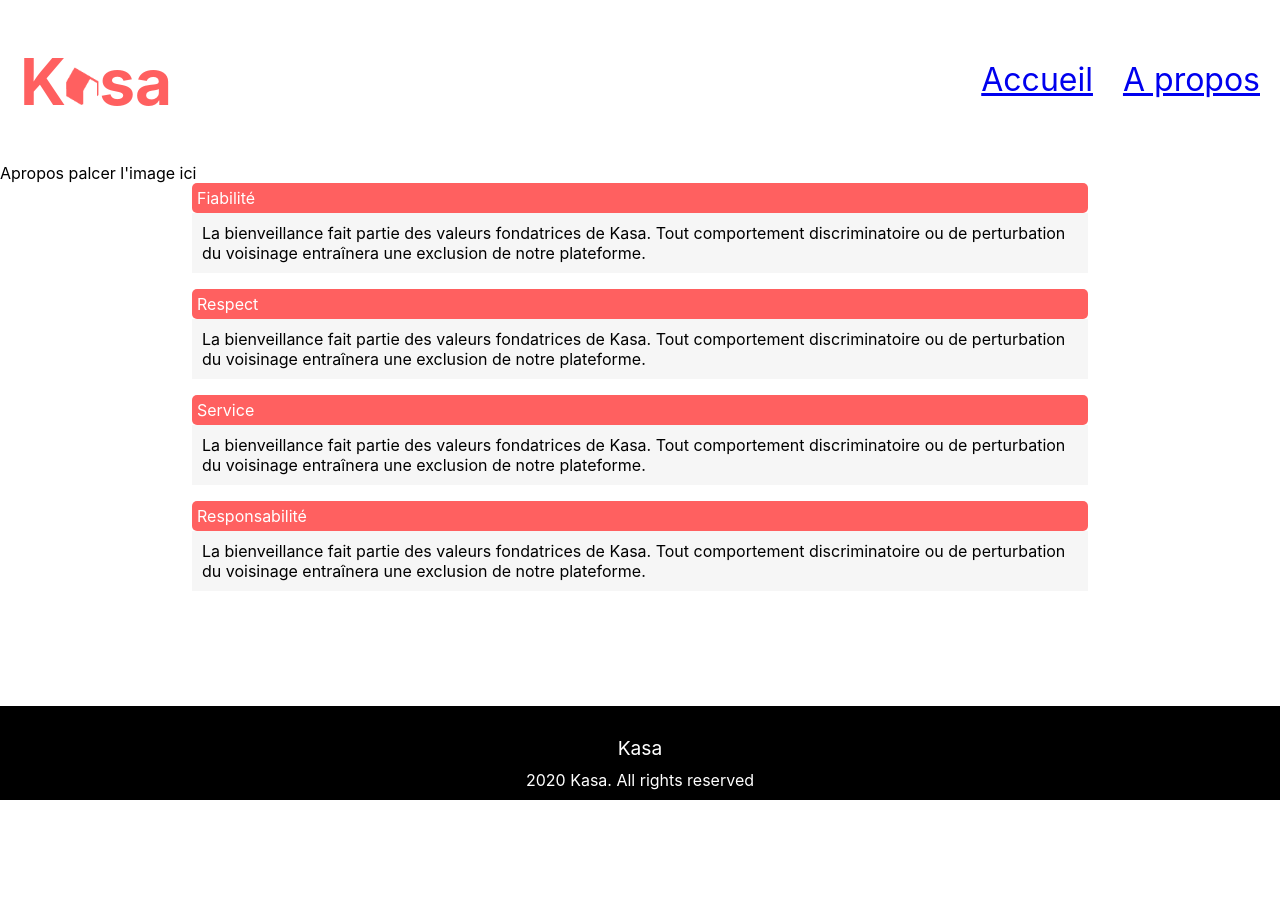
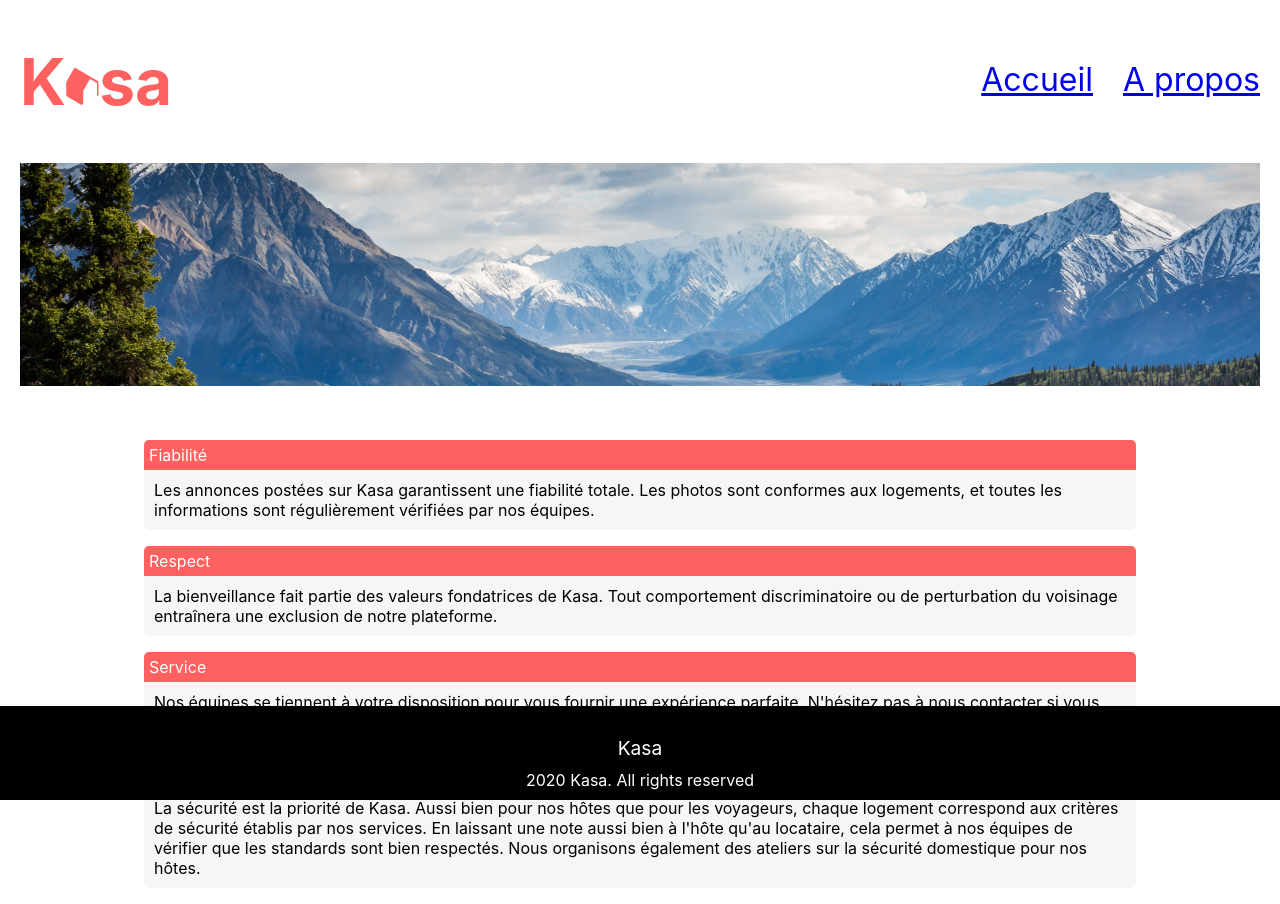
Before and after one commit to chani-js/Kasa, a React (Create React App) app: page /Apropos in a window 1280 px wide. Before the commit the page ends 800 px from the top, so only its background shows below. Built offline with nearby package versions, Linux system fonts and the light colour scheme.

Commit message:
bug fix and css

```diff
--- a/src/components/Cards.js
+++ b/src/components/Cards.js
@@ -5,7 +5,15 @@ import React from 'react'
 class Cards extends React.Component {
 render () {
 
-    return   <div className="card-container">{mock.map(card=><Card data={card} key={card.id} /> )}</div>
+    return   <div className="page-card">
+                <div className="entete-img">
+                    <img src="nav.png" alt="entete nav"></img>
+                    <div class="texte_centrer">Chez vous, partout et ailleurs</div>
+                </div>
+                <div className="card-container">
+                    {mock.map(card=><Card data={card} key={card.id} /> )}
+                </div>
+            </div>
  }
 }
  export default Cards
--- a/src/components/css/card.css
+++ b/src/components/css/card.css
@@ -41,13 +41,30 @@
 }
 
 @media only screen and (min-width: 1023px) {
+    .page-card{
+        width: 1240px;
+        margin: auto;
+    }
+    .entete-img img{
+        border-radius: 10px;
+        margin-bottom: 20px;
+        position: relative;
+        text-align: center;
+    }
+    .texte_centrer {
+        position: absolute;
+        top: 25%;
+        left: 30%;
+        color: white;
+        font-size: 4em;
+}
     .card-container{
-        width: 1240px;
+
         display: flex;
         flex-direction: row;
         flex-wrap: wrap;
         background-color: #f6f6f6;
-        margin: auto;
+
         border-radius: 10px;
         padding: 30px;
         padding-bottom: 100px;
--- a/src/components/css/logement.css
+++ b/src/components/css/logement.css
@@ -9,10 +9,13 @@ Logement .logement{
     border-radius: 10px;
     margin: auto;
 }
-Logement .titre,.location{
+.titre-logement,.location{
     margin: 0;
     background-color: white;
-    color: #ff6060;
+    color: #ff6060 ;
+}
+.titre-logement{
+    font-size: 2em;
 }
 .description-container{
     display: flex;
@@ -36,4 +39,46 @@ Logement .titre,.location{
 }
 .equipement-list{
     color: #ff6060;
+    background-color: #f6f6f6;
+    display: flex;
+    flex-direction: column;
+    border-radius: 10px;
+    padding: 20px 0 20px 10px;
 }
+.tags{
+    display: flex;
+    flex-direction: row;
+    margin: 20px 0 20px 0;
+}
+.tags span{
+    background-color: #ff6060;
+    border-radius: 10px;
+    color: white;
+    padding: 3px 20px 3px 20px;
+    margin-right: 10px;
+}
+.container-infos{
+    display: flex;
+    flex-direction: row;
+    justify-content: space-between;
+}
+.infos-rate{
+    width: 20%;
+    padding: 20px;
+}
+.name{
+    display: flex;
+    flex-direction: row;
+    justify-content: space-between;
+}
+.name-place{
+    position: relative;
+    top: 50px;
+    color: #ff6060;
+    font-size: 1.3em;
+}
+.infos-rate img{
+    object-fit: cover;
+    width: 120px;
+    border-radius: 100px;
+}
--- a/src/components/css/nav.css
+++ b/src/components/css/nav.css
@@ -28,12 +28,15 @@
     .accueil{
         margin-right: 30px;
     }
-    .link{
+    .link {
         position: relative;
         top: 60px;
         right: 0;
         font-size: 2em;
         color: #ff6060;
+    }
+    Link{
+        text-decoration: none;
     }
     .logo{
         width: 20%;
--- a/src/components/css/propos.css
+++ b/src/components/css/propos.css
@@ -1,10 +1,18 @@
-.container{
-    width: 70%;
+.container-principal{
+    width: 1240px;
     margin: auto;
 }
-.titre{
+.container-margin{
+    margin-top: 50px;
+}
+.container-bloc{
+    width: 80%;
+    margin: auto;
+}
+
+ .titre{
     background-color: #ff6060;
-    border-radius: 5px;
+    border-radius: 5px 5px 0px 0px;
     margin: auto;
     padding: 5px;
     color: white;
@@ -15,4 +23,5 @@ p{
     padding: 10px;
     font-size: 1em;
     margin-top:0 ;
+    border-radius: 0px 0px 5px 5px;
 }
--- a/src/components/pages/Apropos.js
+++ b/src/components/pages/Apropos.js
@@ -5,30 +5,36 @@ class  Apropos extends React.Component {
 
 render(){
     return  <div className="container-principal">
-                <div>Apropos palcer l'image ici </div>
-                <div className="container">
+                <div className="img-propos">
+                    <img src="propos.png" alt="propos"></img>
+                </div>
+                <div className="container-margin">
+                    <div className="container-bloc">
                         <div className="titre">Fiabilité <i class="fas fa-chevron-up"> </i></div>
-                    <p>La bienveillance fait partie des valeurs fondatrices de Kasa.
-                    Tout comportement discriminatoire ou de perturbation du voisinage
-                    entraînera une exclusion de notre plateforme.</p>
+                        <p>Les annonces postées sur Kasa garantissent une fiabilité totale.
+                        Les photos sont conformes aux logements, et toutes les informations
+                        sont régulièrement vérifiées par nos équipes.</p>
                     </div>
-                <div className="container">
+                    <div className="container-bloc">
                         <div className="titre">Respect</div>
                         <p>La bienveillance fait partie des valeurs fondatrices de Kasa.
                         Tout comportement discriminatoire ou de perturbation du voisinage
                         entraînera une exclusion de notre plateforme.</p>
                     </div>
-                <div className="container">
+                    <div className="container-bloc">
                         <div className="titre">Service</div>
-                    <p>La bienveillance fait partie des valeurs fondatrices de Kasa.
-                    Tout comportement discriminatoire ou de perturbation du voisinage
-                    entraînera une exclusion de notre plateforme.</p>
+                        <p>Nos équipes se tiennent à votre disposition pour vous fournir une expérience parfaite.
+                        N'hésitez pas à nous contacter si vous avez la moindre question.</p>
                     </div>
-                <div className="container">
+                    <div className="container-bloc">
                         <div className="titre">Responsabilité</div>
-                    <p>La bienveillance fait partie des valeurs fondatrices de Kasa.
-                    Tout comportement discriminatoire ou de perturbation du voisinage
-                    entraînera une exclusion de notre plateforme.</p>
+                        <p>La sécurité est la priorité de Kasa.
+                        Aussi bien pour nos hôtes que pour les voyageurs,
+                        chaque logement correspond aux critères de sécurité établis par nos services.
+                        En laissant une note aussi bien à l'hôte qu'au locataire,
+                        cela permet à nos équipes de vérifier que les standards sont bien respectés.
+                        Nous organisons également des ateliers sur la sécurité domestique pour nos hôtes.</p>
+                    </div>
                 </div>
             </div>
 
--- a/src/components/pages/Logement.js
+++ b/src/components/pages/Logement.js
@@ -2,13 +2,9 @@
 import mock from "../../mock.json"
 import "../css/logement.css"
 import React from 'react'
-
 import { withRouter } from "react-router-dom";
 
-
-
 class Logement extends React.Component {
-
     GetArticle=(id, Arts)=> Arts.filter((Art)=>id===Art.id )[0]
     render() {
         const article = this.GetArticle(this.props.match.params.id, mock)
@@ -16,12 +12,25 @@ class Logement extends React.Component {
                     <div>
                         <img className="logement" src={article.cover} alt={article.title}></img>
                     </div>
+                    <div className="container-infos">
                         <div className="title">
-                        <p className="titre">{article.title}</p>
+                            <p className="titre-logement">{article.title}</p>
                             <p className="location">{article.location}</p>
-                    </div>
                             <div className="tags">
                                 {article.tags.map((tag)=> <span>{tag}</span>)}
+                            </div>
+                        </div>
+                        <div className="infos-rate">
+                            <div className="name">
+                                <div className="name-place">
+                                    {article.host.name}
+                                </div>
+                                <img classname="pics-infos" src={article.host.picture} alt={article.host.name}></img>
+                            </div>
+                            <div className="rate">
+                                {article.rating}
+                            </div>
+                        </div>
                         </div>
                     <div className="description-container">
                         <div className="description">
@@ -31,7 +40,6 @@ class Logement extends React.Component {
                             <div className="contenu">
                                 {article.description}
                             </div>
-
                         </div>
                         <div className="equipement">
                             <div className="entete">
@@ -41,9 +49,7 @@ class Logement extends React.Component {
                                 {article.equipments.map((equipement)=> <span>{equipement}</span>)}
                             </div>
                         </div>
-
                     </div>
-
                 </div>
     }
 
```
Also changed, not shown: public/propos.png (added). Lines whose indentation alone changed are shown as unchanged.
